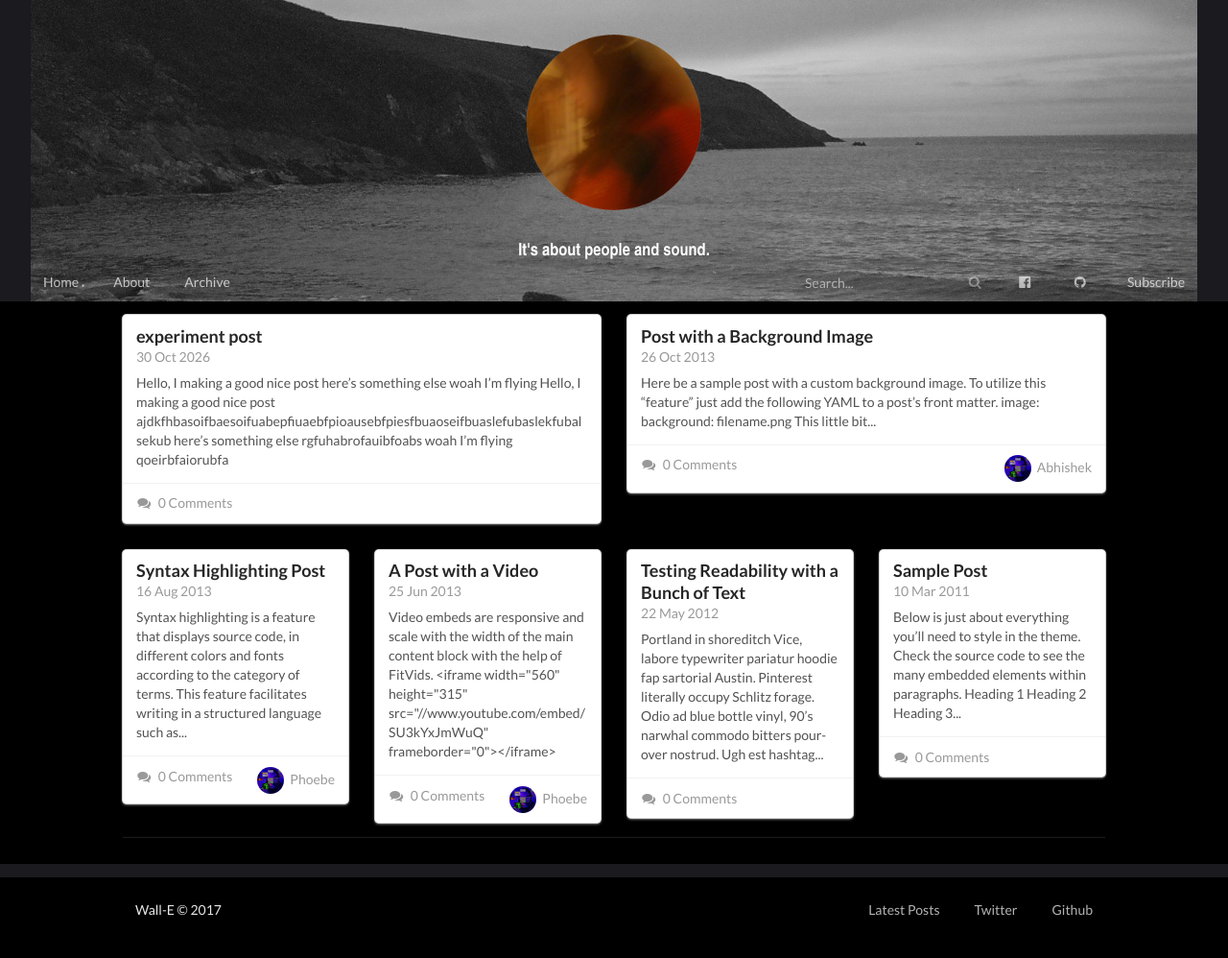
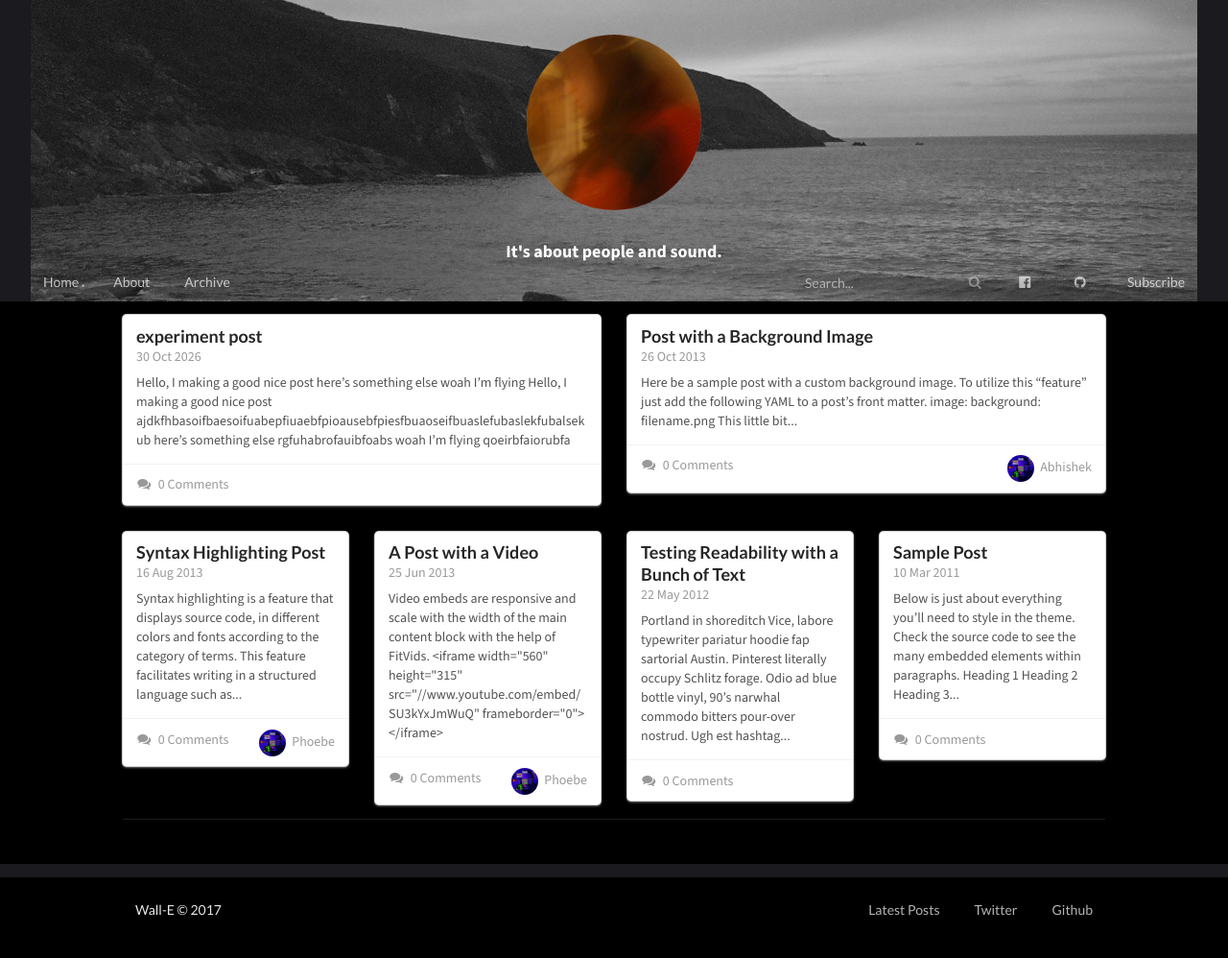
Before and after one commit to ZOOCHOSIS-BLOG/ZOOCHOSIS-BLOG.github.io, a Jekyll site: the page built from index.html, in a window 1280 px wide. Shown: the whole page at 96% size. Built offline with Jekyll 4.4.1, drawn with Linux system fonts in a browser that asks for light colours; some web fonts are replaced; the list of posts is cut into pages by our own code; comment, search, counter and statistics services are not loaded.

Commit message:
font change

```diff
--- a/_includes/head.html
+++ b/_includes/head.html
@@ -27,5 +27,4 @@
     {% endif %}
 
     <link rel="shortcut icon" type="image/png" href="/assets/img/logo.png"/>
-    <link href="https://fonts.googleapis.com/css?family=Open+Sans|Roboto" rel="stylesheet">
 </head>
--- a/assets/css/main.css
+++ b/assets/css/main.css
@@ -1,18 +1,24 @@
 
-    /* Import League Gothic <3*/
+/* Source Sans 3 variable font */
 @font-face {
-    font-family: 'League Gothic';
-    src: url('leaguegothic-regular-webfont.eot');
-    src: url('leaguegothic-regular-webfont.eot?#iefix') format('embedded-opentype'),
-    url('leaguegothic-regular-webfont.woff') format('woff'),
-    url('leaguegothic-regular-webfont.ttf') format('truetype'),
-    url('leaguegothic-regular-webfont.svg#league_gothicregular') format('svg');
-    font-weight: normal;
+    font-family: "Source Sans 3";
+    src: url("fonts/source-sans-3/variable/source-sans-3-latin-wght-normal.woff2") format("woff2");
+    font-weight: 200 900;
     font-style: normal;
+    font-display: swap;
+    unicode-range: U+0000-00FF, U+0131, U+0152-0153, U+02BB-02BC, U+02C6, U+02DA, U+02DC, U+0304, U+0308, U+0329, U+2000-206F, U+20AC, U+2122, U+2191, U+2193, U+2212, U+2215, U+FEFF, U+FFFD;
 }
+
+
+
 
 html, body {
     height: 100%;
+}
+
+body,
+.ui {
+    font-family: "Source Sans 3", sans-serif;
 }
 
 img, video, iframe {
@@ -50,7 +56,7 @@ header {
 }
 
 .site-description {
-    font-family: "League Gothic", "Arial Narrow", Arial, sans-serif;
+    font-family: "Source Sans 3", sans-serif;
     text-align: center;
 }
 
@@ -130,13 +136,13 @@ main {
 /* post */
 
 .post-container {
-    font-family: "Open Sans", sans-serif;
+    font-family: "Source Sans 3", sans-serif;
 }
 
 .post-content {
     color: white;
-    background-color: black;
-    padding: 1rem;
+    background-color: RGBA(26, 26, 31, 1);
+    padding: 2rem;
 }
 
 /* /post */
```
Also changed, not shown: assets/css/fonts/source-sans-3/variable/source-sans-3-cyrillic-ext-wght-italic.woff2 (added), assets/css/fonts/source-sans-3/variable/source-sans-3-cyrillic-ext-wght-normal.woff2 (added), assets/css/fonts/source-sans-3/variable/source-sans-3-cyrillic-wght-italic.woff2 (added), assets/css/fonts/source-sans-3/variable/source-sans-3-cyrillic-wght-normal.woff2 (added), assets/css/fonts/source-sans-3/variable/source-sans-3-greek-ext-wght-italic.woff2 (added), assets/css/fonts/source-sans-3/variable/source-sans-3-greek-ext-wght-normal.woff2 (added), assets/css/fonts/source-sans-3/variable/source-sans-3-greek-wght-italic.woff2 (added), assets/css/fonts/source-sans-3/variable/source-sans-3-greek-wght-normal.woff2 (added), assets/css/fonts/source-sans-3/variable/source-sans-3-latin-ext-wght-italic.woff2 (added), assets/css/fonts/source-sans-3/variable/source-sans-3-latin-ext-wght-normal.woff2 (added), assets/css/fonts/source-sans-3/variable/source-sans-3-latin-wght-italic.woff2 (added), assets/css/fonts/source-sans-3/variable/source-sans-3-latin-wght-normal.woff2 (added), assets/css/fonts/source-sans-3/variable/source-sans-3-vietnamese-wght-italic.woff2 (added), assets/css/fonts/source-sans-3/variable/source-sans-3-vietnamese-wght-normal.woff2 (added), 1 other file.
